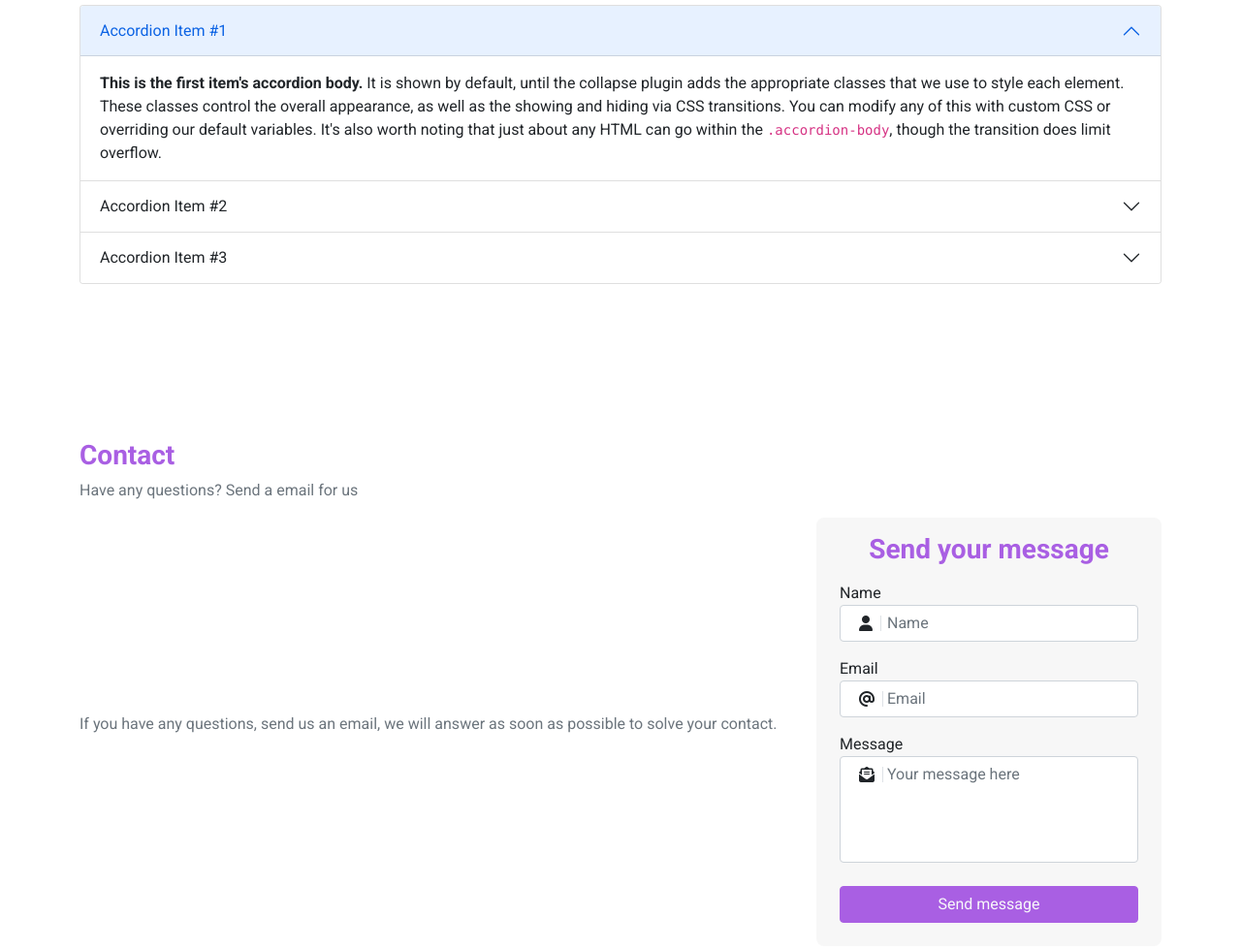
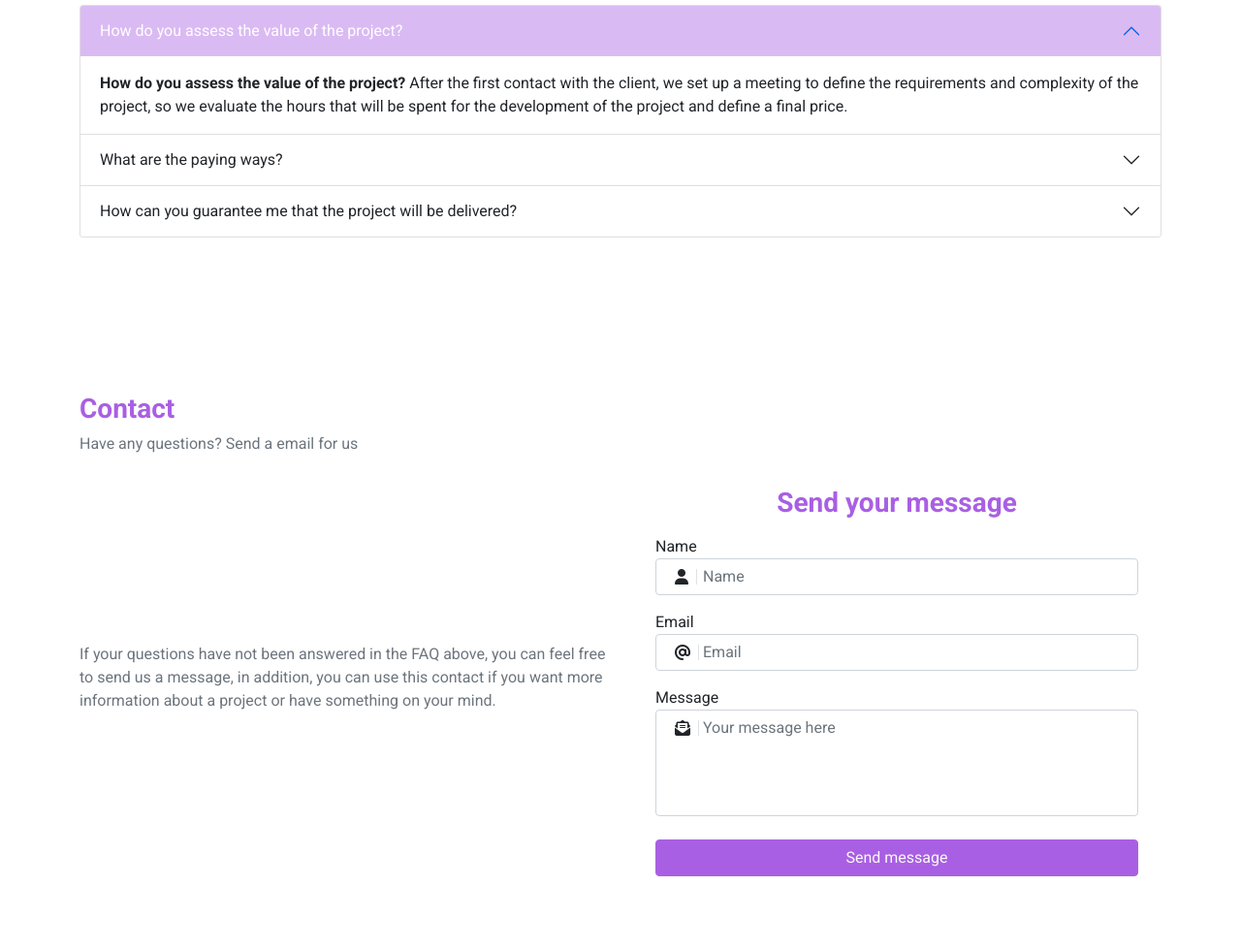
Before and after one commit to renanpontez/agility-smart-solutions, a plain HTML site: page index.html in a window 1280 px wide. Shown: the part 3931-4910 px from the top of the page at 97% size. Drawn offline with nearby package versions, Linux system fonts and the light colour scheme.

Commit message:
FAQ Finish

```diff
--- a/index.html
+++ b/index.html
@@ -456,36 +456,36 @@
         <div class="accordion-item">
           <h2 class="accordion-header" id="panelsStayOpen-headingOne">
             <button class="accordion-button" type="button" data-bs-toggle="collapse" data-bs-target="#panelsStayOpen-collapseOne" aria-expanded="true" aria-controls="panelsStayOpen-collapseOne">
-              Accordion Item #1
+              How do you assess the value of the project?
             </button>
           </h2>
           <div id="panelsStayOpen-collapseOne" class="accordion-collapse collapse show" aria-labelledby="panelsStayOpen-headingOne">
             <div class="accordion-body">
-              <strong>This is the first item's accordion body.</strong> It is shown by default, until the collapse plugin adds the appropriate classes that we use to style each element. These classes control the overall appearance, as well as the showing and hiding via CSS transitions. You can modify any of this with custom CSS or overriding our default variables. It's also worth noting that just about any HTML can go within the <code>.accordion-body</code>, though the transition does limit overflow.
+              <strong>How do you assess the value of the project?</strong> After the first contact with the client, we set up a meeting to define the requirements and complexity of the project, so we evaluate the hours that will be spent for the development of the project and define a final price.
             </div>
           </div>
         </div>
         <div class="accordion-item">
           <h2 class="accordion-header" id="panelsStayOpen-headingTwo">
             <button class="accordion-button collapsed" type="button" data-bs-toggle="collapse" data-bs-target="#panelsStayOpen-collapseTwo" aria-expanded="false" aria-controls="panelsStayOpen-collapseTwo">
-              Accordion Item #2
+              What are the paying ways?
             </button>
           </h2>
           <div id="panelsStayOpen-collapseTwo" class="accordion-collapse collapse" aria-labelledby="panelsStayOpen-headingTwo">
             <div class="accordion-body">
-              <strong>This is the second item's accordion body.</strong> It is hidden by default, until the collapse plugin adds the appropriate classes that we use to style each element. These classes control the overall appearance, as well as the showing and hiding via CSS transitions. You can modify any of this with custom CSS or overriding our default variables. It's also worth noting that just about any HTML can go within the <code>.accordion-body</code>, though the transition does limit overflow.
+              <strong>What are the paying ways?</strong> We accept payments by bank transfer, pix (In case of Brazilian customer) and credit card through Paypal.
             </div>
           </div>
         </div>
         <div class="accordion-item">
           <h2 class="accordion-header" id="panelsStayOpen-headingThree">
             <button class="accordion-button collapsed" type="button" data-bs-toggle="collapse" data-bs-target="#panelsStayOpen-collapseThree" aria-expanded="false" aria-controls="panelsStayOpen-collapseThree">
-              Accordion Item #3
+              How can you guarantee me that the project will be delivered?
             </button>
           </h2>
           <div id="panelsStayOpen-collapseThree" class="accordion-collapse collapse" aria-labelledby="panelsStayOpen-headingThree">
             <div class="accordion-body">
-              <strong>This is the third item's accordion body.</strong> It is hidden by default, until the collapse plugin adds the appropriate classes that we use to style each element. These classes control the overall appearance, as well as the showing and hiding via CSS transitions. You can modify any of this with custom CSS or overriding our default variables. It's also worth noting that just about any HTML can go within the <code>.accordion-body</code>, though the transition does limit overflow.
+              <strong>How can you guarantee me that the project will be delivered?</strong> In addition to preparing a service contract, we have a very competent and well-prepared team to develop our solutions.
             </div>
           </div>
         </div>
@@ -495,13 +495,12 @@
       <div class="row align-items-center">
         <h3 class="c-primary fw-bold">Contact</h3>
         <p class="text-muted">Have any questions? Send a email for us</p>
-        <div class="col-12 col-md-6 col-lg-8">
-          <p class="text-muted">If you have any questions, send us an email, we will answer as soon as possible to solve
-            your contact.</p>
+        <div class="col-12 col-md-6">
+          <p class="text-muted">If your questions have not been answered in the FAQ above, you can feel free to send us a message, in addition, you can use this contact if you want more information about a project or have something on your mind.
+          </p>
         </div>
-        <div class="col-12 col-md-6 col-lg-4">
-          <div class="form_wrapper p-2"
-            style="background: #f7f7f7; border-radius: 8px; box-shadow: 0px 0px 2px rgba(0, 0, 0, 0);">
+        <div class="col-12 col-md-6">
+          <div class="form_wrapper p-2">
             <h3 class="text-center c-primary pt-2 fw-bold">Send your message</h3>
             <form class="px-3" method="post">
               <div class="form-input py-2">
--- a/styles/styles.css
+++ b/styles/styles.css
@@ -175,9 +175,21 @@ nav.scrolled {
   padding: 0 10px
 }
 
+/* FAQ */
 
 
+.accordion-button:not(.collapsed) {
+  background-color: #a95fe36e;
+  box-shadow: none;
+  color: #fff;
+}
 
+.accordion-button:focus {
+  box-shadow: none;
+}
+
+
+/* MODAL */
 .modal {
   max-height: 100vh;
 }
```
